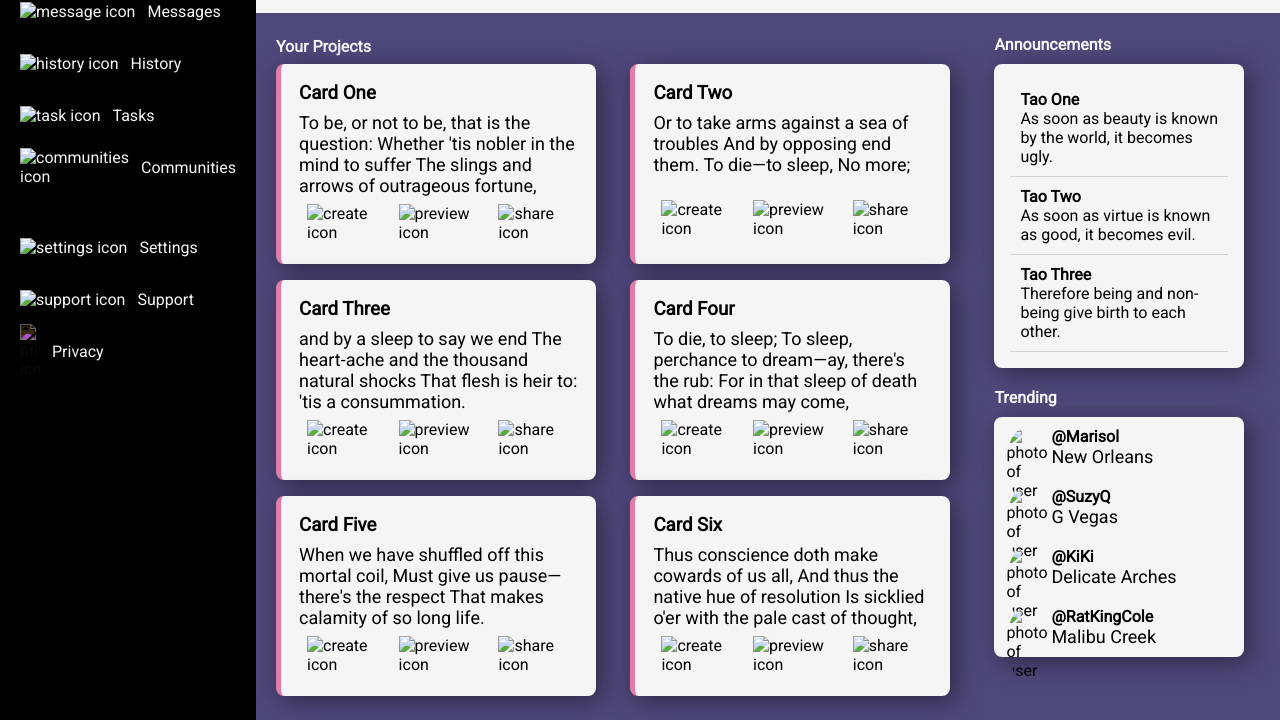
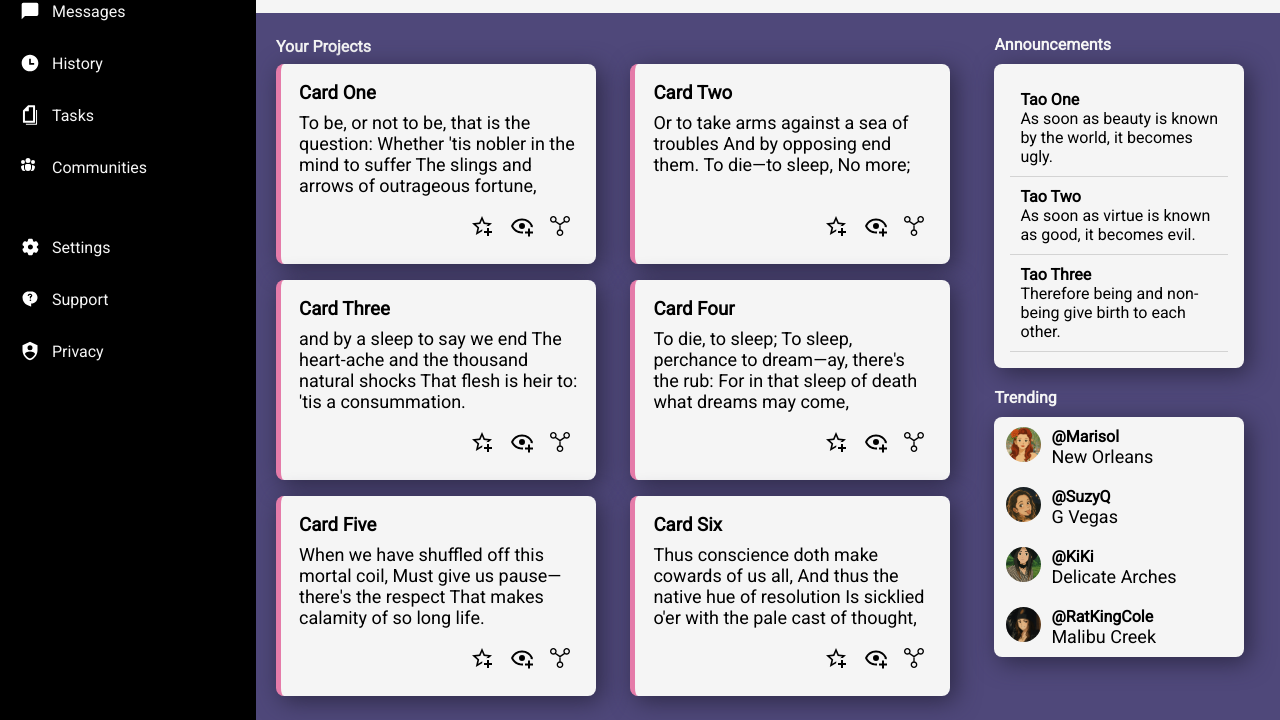
Before and after one commit to BeingIsBecoming/dashboard, a plain HTML site: page index.html in a window 1280 px wide. Shown: the part 231-951 px from the top of the page. Drawn offline with Linux system fonts and the light colour scheme; the site is published under a folder, as on GitHub Pages, so addresses that start at the root find nothing.

Commit message:
Correct icon image pathways for GitHub Pages deployment.

```diff
--- a/index.html
+++ b/index.html
@@ -11,7 +11,7 @@
         <header class="header">
             <div class="top-user">
                 <div class="left">
-                    <img class="icon" src="/assets/icons/search.svg" alt=""/>
+                    <img class="icon" src="assets/icons/search.svg" alt=""/>
                     <input type="text" placeholder="  Search...">
                 </div>
                 <div class="right">
@@ -45,42 +45,42 @@
             <h1 class="brand">KALI YUGA</h1>
             <ul class="top-nav">
                 <li>
-                    <img src="/assets/icons/home.svg" alt="home icon" />
+                    <img src="assets/icons/home.svg" alt="home icon" />
                     Home
                 </li>
                 <li>
-                    <img src="/assets/icons/profile.svg" alt="proflie icon" />
+                    <img src="assets/icons/profile.svg" alt="proflie icon" />
                     Profile
                 </li>
                 <li>
-                    <img src="/assets/icons/message.svg" alt="message icon" />
+                    <img src="assets/icons/message.svg" alt="message icon" />
                     Messages
                 </li>
                 <li>
-                    <img src="/assets/icons/history.svg" alt="history icon" />
+                    <img src="assets/icons/history.svg" alt="history icon" />
                     History
                 </li>
                 <li>
-                    <img src="/assets/icons/task.svg" alt=" task icon" />
+                    <img src="assets/icons/task.svg" alt=" task icon" />
                     Tasks
                 </li>
                 <li>
                     <img
-							src="/assets/icons/communities.svg" alt="communities icon"/>
+							src="assets/icons/communities.svg" alt="communities icon"/>
                     Communities
                 </li>
             </ul>
             <ul class="bottom-nav">
                 <li>
-                    <img src="/assets/icons/settings.svg" alt="settings icon" />
+                    <img src="assets/icons/settings.svg" alt="settings icon" />
                     Settings
                 </li>
                 <li>
-                    <img src="/assets/icons/support.svg" alt="support icon" />
+                    <img src="assets/icons/support.svg" alt="support icon" />
                     Support
                 </li>
                 <li>
-                    <img src="/assets/icons/shield.svg" id= "privacy" alt="privacy icon" style="filter: invert(100%);" />
+                    <img src="assets/icons/shield.svg" id= "privacy" alt="privacy icon" style="filter: invert(100%);" />
                     Privacy
                 </li>
             </ul>
@@ -98,12 +98,12 @@
                         </p>
                         </div>
                         <div class="projects-icons">
-                            <img src="/assets/icons/create.svg" alt="create icon"/>
+                            <img src="assets/icons/create.svg" alt="create icon"/>
                             <img
-                                src="/assets/icons/preview.svg"
+                                src="assets/icons/preview.svg"
                                 alt="preview icon"
                             />
-                            <img src="/assets/icons/share.svg" alt=" share icon"/>
+                            <img src="assets/icons/share.svg" alt=" share icon"/>
                         </div>
                     </div>
                     <div class="card">
@@ -115,12 +115,12 @@
                             </p>
                         </div>
                         <div class="projects-icons">
-                            <img src="/assets/icons/create.svg" alt="create icon"/>
+                            <img src="assets/icons/create.svg" alt="create icon"/>
                             <img
-                                src="/assets/icons/preview.svg"
+                                src="assets/icons/preview.svg"
                                 alt="preview icon"
                             />
-                            <img src="/assets/icons/share.svg" alt=" share icon"/>
+                            <img src="assets/icons/share.svg" alt=" share icon"/>
                         </div>
                     </div>
                     <div class="card">
@@ -132,12 +132,12 @@
                             </p>
                         </div>
                         <div class="projects-icons">
-                            <img src="/assets/icons/create.svg" alt="create icon"/>
+                            <img src="assets/icons/create.svg" alt="create icon"/>
                             <img
-                                src="/assets/icons/preview.svg"
+                                src="assets/icons/preview.svg"
                                 alt="preview icon"
                             />
-                            <img src="/assets/icons/share.svg" alt=" share icon"/>
+                            <img src="assets/icons/share.svg" alt=" share icon"/>
                         </div>
                     </div>
                     <div class="card">
@@ -149,12 +149,12 @@
                             </p>
                         </div>
                         <div class="projects-icons">
-                            <img src="/assets/icons/create.svg" alt="create icon"/>
+                            <img src="assets/icons/create.svg" alt="create icon"/>
                             <img
-                                src="/assets/icons/preview.svg"
+                                src="assets/icons/preview.svg"
                                 alt="preview icon"
                             />
-                            <img src="/assets/icons/share.svg" alt=" share icon"/>
+                            <img src="assets/icons/share.svg" alt=" share icon"/>
                         </div>
                     </div>
                     <div class="card">
@@ -166,12 +166,12 @@
                             </p>
                         </div>
                         <div class="projects-icons">
-                            <img src="/assets/icons/create.svg" alt="create icon"/>
+                            <img src="assets/icons/create.svg" alt="create icon"/>
                             <img
-                                src="/assets/icons/preview.svg"
+                                src="assets/icons/preview.svg"
                                 alt="preview icon"
                             />
-                            <img src="/assets/icons/share.svg" alt=" share icon"/>
+                            <img src="assets/icons/share.svg" alt=" share icon"/>
                         </div>
                     </div>
                     <div class="card">
@@ -183,12 +183,12 @@
                             </p>
                         </div>
                         <div class="projects-icons">
-                            <img src="/assets/icons/create.svg" alt="create icon"/>
+                            <img src="assets/icons/create.svg" alt="create icon"/>
                             <img
-                                src="/assets/icons/preview.svg"
+                                src="assets/icons/preview.svg"
                                 alt="preview icon"
                             />
-                            <img src="/assets/icons/share.svg" alt=" share icon"/>
+                            <img src="assets/icons/share.svg" alt=" share icon"/>
                         </div>
                     </div>
                 </div>
@@ -217,7 +217,7 @@
                     <div class="trends">
                         <div class="trending-card">
                             <div class="trend-photo">
-                                <img src="/assets/images/3.png"alt="photo of user"/>
+                                <img src="assets/images/3.png"alt="photo of user"/>
                             </div>
                             <div class="trend-text">
                                 <h4>@Marisol</h4>
@@ -226,7 +226,7 @@
                         </div>
                         <div class="trending-card">
                             <div class="trend-photo">
-                                <img src="/assets/images/4.png"alt="photo of user"/>
+                                <img src="assets/images/4.png"alt="photo of user"/>
                             </div>
                             <div class="trend-text">
                                 <h4>@SuzyQ</h4>
@@ -235,7 +235,7 @@
                         </div>
                         <div class="trending-card">
                             <div class="trend-photo">
-                                <img src="/assets/images/2.png"alt="photo of user"/>
+                                <img src="assets/images/2.png"alt="photo of user"/>
                             </div>
                             <div class="trend-text">
                                 <h4>@KiKi</h4>
@@ -244,7 +244,7 @@
                         </div>
                         <div class="trending-card">
                             <div class="trend-photo">
-                                <img src="/assets/images/1.png"alt="photo of user"/>
+                                <img src="assets/images/1.png"alt="photo of user"/>
                             </div>
                             <div class="trend-text">
                                 <h4>@RatKingCole</h4>
```
Also changed, not shown: Mockup.png (deleted).
